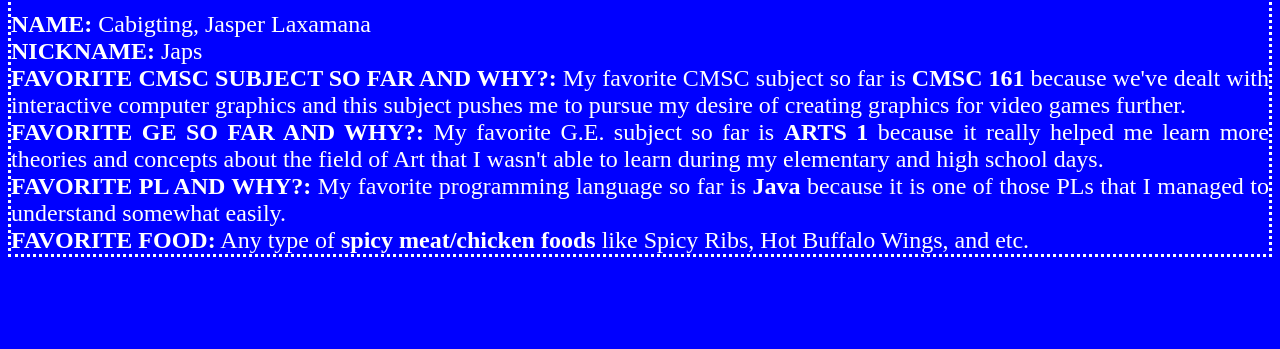
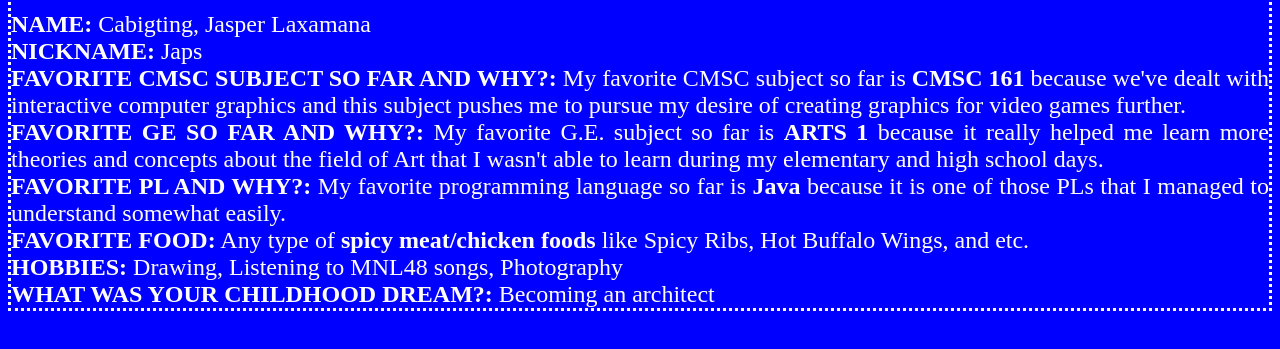
Before and after one commit to JaCabigting/cabigting-cmsc100v2l, a plain HTML site: page index.html in a window 1280 px wide. Shown: the part 119-468 px from the top of the page. Drawn offline with Linux system fonts and the light colour scheme.

Commit message:
Merged contents of index.html from master and second-branch branches

```diff
--- a/index.html
+++ b/index.html
@@ -12,6 +12,8 @@
 <div><b>FAVORITE GE SO FAR AND WHY?:</b> My favorite G.E. subject so far is <b>ARTS 1</b> because it really helped me learn more theories and concepts about the field of Art that I wasn't able to learn during my elementary and high school days.</div>
 <div><b>FAVORITE PL AND WHY?:</b> My favorite programming language so far is <b>Java</b> because it is one of those PLs that I managed to understand somewhat easily.</div>
 <div><b>FAVORITE FOOD:</b> Any type of <b>spicy meat/chicken foods</b> like Spicy Ribs, Hot Buffalo Wings, and etc.</div>
+<div><b>HOBBIES:</b> Drawing, Listening to MNL48 songs, Photography</div>
+<div><b>WHAT WAS YOUR CHILDHOOD DREAM?:</b> Becoming an architect</div>
 </content>
 
 </body>
```
